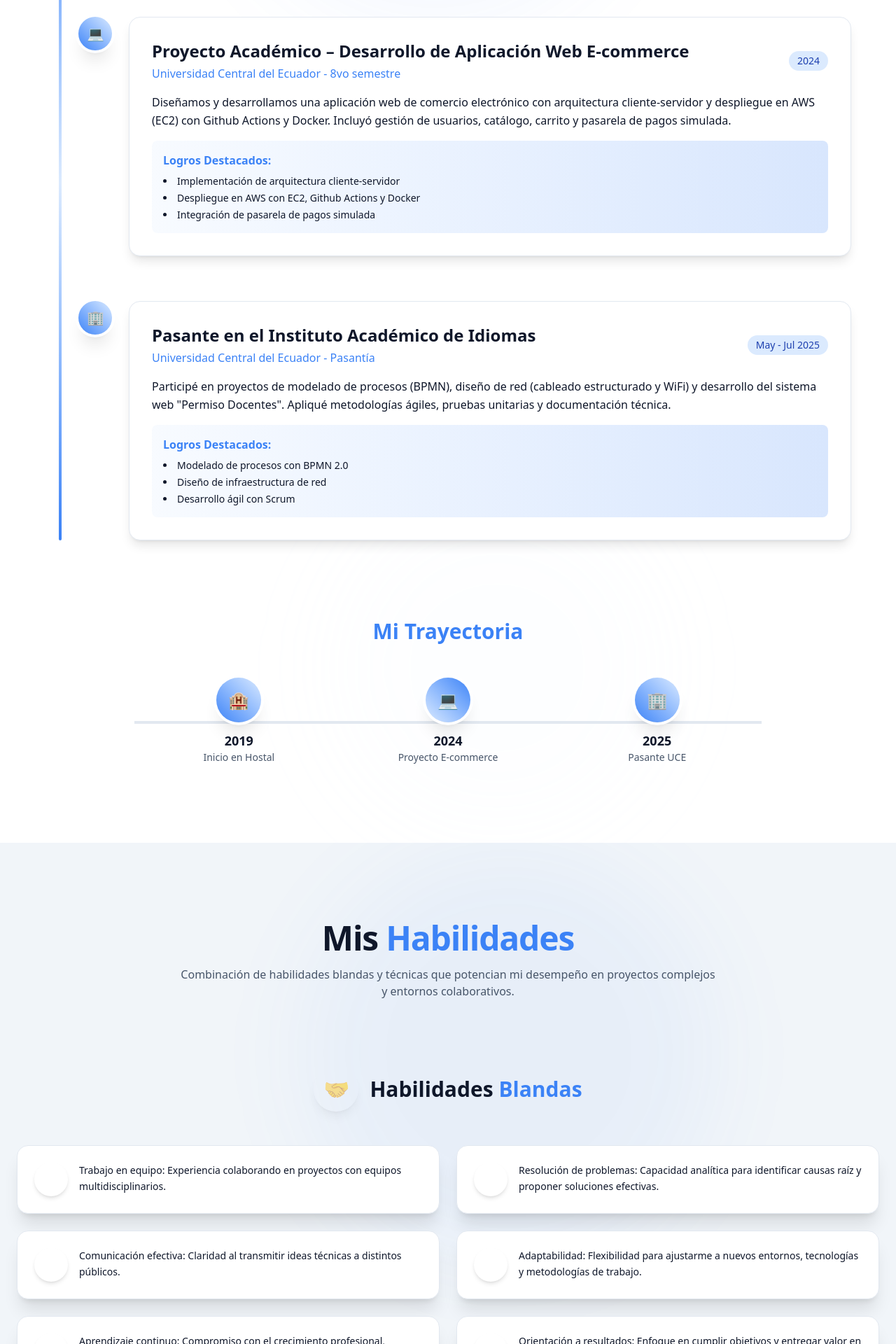
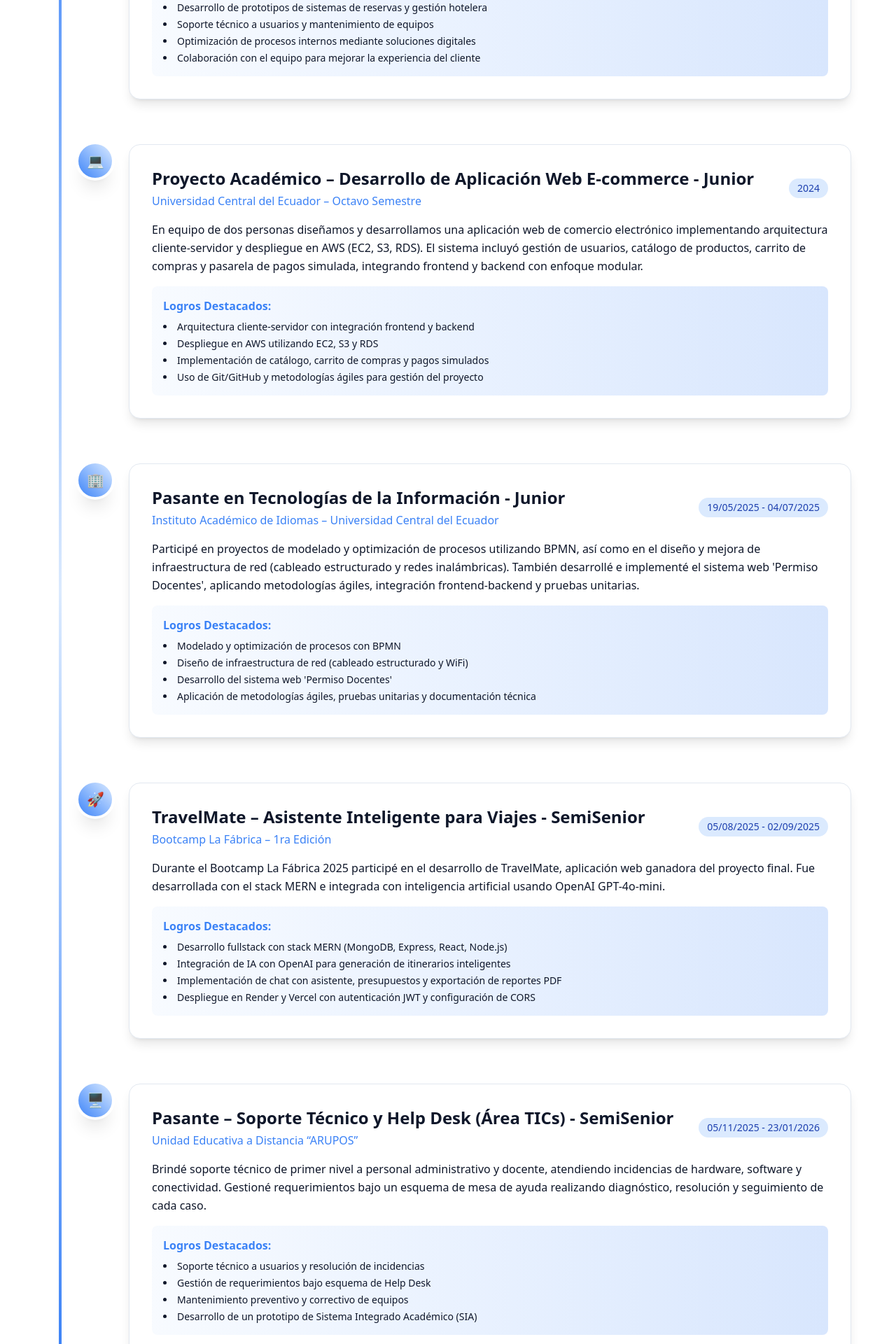
Before and after one commit to millanda29/PortafolioIsaac, a Next.js app: page / in a window 1280 px wide. Shown: the part 5220-7140 px from the top of the page at 70% size. Built offline with nearby package versions, Linux system fonts and the light colour scheme.

Commit message:
feat(sections): ✨ update Experience section with new roles, descriptions, and highlights

```diff
--- a/src/components/sections/Experience.tsx
+++ b/src/components/sections/Experience.tsx
@@ -3,40 +3,75 @@
 export default function Experience() {
   const experiences = [
     {
-      role: "Recepcionista y Servicio Técnico Básico",
+      role: "Asistente de TI y Desarrollo Web - Junior",
       company: 'Hostal y Piscinas "Rey de Francia"',
       period: "2019 - 2023",
-      description:
-        "Atención al cliente en recepción, soporte técnico básico, gestión de reservas y caja registradora. Resolución de problemas menores y coordinación con el equipo técnico. ",
+      description: "Durante cuatro años, brindé soporte técnico y desarrollé soluciones web para el hostal, mejorando la experiencia del cliente y optimizando procesos internos. Implementé un sistema de reservas en línea y gestioné la infraestructura tecnológica del establecimiento.",
       icon: "🏨",
-    },
-    {
-      role: "Proyecto Académico – Desarrollo de Aplicación Web E-commerce",
-      company: "Universidad Central del Ecuador - 8vo semestre",
-      period: "2024",
-      description:
-        "Diseñamos y desarrollamos una aplicación web de comercio electrónico con arquitectura cliente-servidor y despliegue en AWS (EC2) con Github Actions y Docker. Incluyó gestión de usuarios, catálogo, carrito y pasarela de pagos simulada.",
-      icon: "💻",
       highlights: [
-        "Implementación de arquitectura cliente-servidor",
-        "Despliegue en AWS con EC2, Github Actions y Docker",
-        "Integración de pasarela de pagos simulada",
+        "Desarrollo de prototipos de sistemas de reservas y gestión hotelera",
+        "Soporte técnico a usuarios y mantenimiento de equipos",
+        "Optimización de procesos internos mediante soluciones digitales",
+        "Colaboración con el equipo para mejorar la experiencia del cliente",
       ],
     },
     {
-      role: "Pasante en el Instituto Académico de Idiomas",
-      company: "Universidad Central del Ecuador - Pasantía",
-      period: "May - Jul 2025",
+      role: "Proyecto Académico – Desarrollo de Aplicación Web E-commerce - Junior",
+      company: "Universidad Central del Ecuador – Octavo Semestre",
+      period: "2024",
       description:
-        'Participé en proyectos de modelado de procesos (BPMN), diseño de red (cableado estructurado y WiFi) y desarrollo del sistema web "Permiso Docentes". Apliqué metodologías ágiles, pruebas unitarias y documentación técnica.',
+        "En equipo de dos personas diseñamos y desarrollamos una aplicación web de comercio electrónico implementando arquitectura cliente-servidor y despliegue en AWS (EC2, S3, RDS). El sistema incluyó gestión de usuarios, catálogo de productos, carrito de compras y pasarela de pagos simulada, integrando frontend y backend con enfoque modular.",
+      icon: "💻",
+      highlights: [
+        "Arquitectura cliente-servidor con integración frontend y backend",
+        "Despliegue en AWS utilizando EC2, S3 y RDS",
+        "Implementación de catálogo, carrito de compras y pagos simulados",
+        "Uso de Git/GitHub y metodologías ágiles para gestión del proyecto",
+      ],
+    },
+    {
+      role: "Pasante en Tecnologías de la Información - Junior",
+      company: "Instituto Académico de Idiomas – Universidad Central del Ecuador",
+      period: "19/05/2025 - 04/07/2025",
+      description:
+        "Participé en proyectos de modelado y optimización de procesos utilizando BPMN, así como en el diseño y mejora de infraestructura de red (cableado estructurado y redes inalámbricas). También desarrollé e implementé el sistema web 'Permiso Docentes', aplicando metodologías ágiles, integración frontend-backend y pruebas unitarias.",
       icon: "🏢",
       highlights: [
-        "Modelado de procesos con BPMN 2.0",
-        "Diseño de infraestructura de red",
-        "Desarrollo ágil con Scrum",
+        "Modelado y optimización de procesos con BPMN",
+        "Diseño de infraestructura de red (cableado estructurado y WiFi)",
+        "Desarrollo del sistema web 'Permiso Docentes'",
+        "Aplicación de metodologías ágiles, pruebas unitarias y documentación técnica",
       ],
     },
-  ]
+    {
+      role: "TravelMate – Asistente Inteligente para Viajes - SemiSenior",
+      company: "Bootcamp La Fábrica – 1ra Edición",
+      period: "05/08/2025 - 02/09/2025",
+      description:
+        "Durante el Bootcamp La Fábrica 2025 participé en el desarrollo de TravelMate, aplicación web ganadora del proyecto final. Fue desarrollada con el stack MERN e integrada con inteligencia artificial usando OpenAI GPT-4o-mini.",
+      icon: "🚀",
+      highlights: [
+        "Desarrollo fullstack con stack MERN (MongoDB, Express, React, Node.js)",
+        "Integración de IA con OpenAI para generación de itinerarios inteligentes",
+        "Implementación de chat con asistente, presupuestos y exportación de reportes PDF",
+        "Despliegue en Render y Vercel con autenticación JWT y configuración de CORS",
+      ],
+    },
+    {
+      role: "Pasante – Soporte Técnico y Help Desk (Área TICs) - SemiSenior",
+      company: "Unidad Educativa a Distancia “ARUPOS”",
+      period: "05/11/2025 - 23/01/2026",
+      description:
+        "Brindé soporte técnico de primer nivel a personal administrativo y docente, atendiendo incidencias de hardware, software y conectividad. Gestioné requerimientos bajo un esquema de mesa de ayuda realizando diagnóstico, resolución y seguimiento de cada caso.",
+      icon: "🖥️",
+      highlights: [
+        "Soporte técnico a usuarios y resolución de incidencias",
+        "Gestión de requerimientos bajo esquema de Help Desk",
+        "Mantenimiento preventivo y correctivo de equipos",
+        "Desarrollo de un prototipo de Sistema Integrado Académico (SIA)",
+      ],
+    },
+  ];
 
   return (
     <section
@@ -129,20 +164,32 @@ export default function Experience() {
             {[
               {
                 year: "2019",
-                label: "Inicio en Hostal",
+                label: "Inicio en Hostal Rey de Francia",
                 icon: "🏨",
                 color: "from-primary to-accent",
               },
               {
                 year: "2024",
-                label: "Proyecto E-commerce",
+                label: "Proyecto Web E-commerce (UCE)",
                 icon: "💻",
                 color: "from-accent to-primary",
               },
               {
                 year: "2025",
-                label: "Pasante UCE",
+                label: "Pasante TI – Instituto de Idiomas UCE",
                 icon: "🏢",
+                color: "from-primary to-accent",
+              },
+              {
+                year: "2025",
+                label: "TravelMate – Bootcamp La Fábrica",
+                icon: "🚀",
+                color: "from-accent to-primary",
+              },
+              {
+                year: "2026",
+                label: "Pasante Help Desk – ARUPOS",
+                icon: "🖥️",
                 color: "from-primary to-accent",
               },
             ].map((item, i) => (
```
